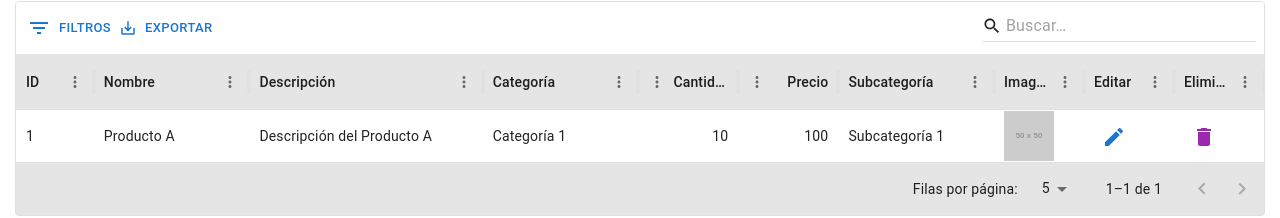
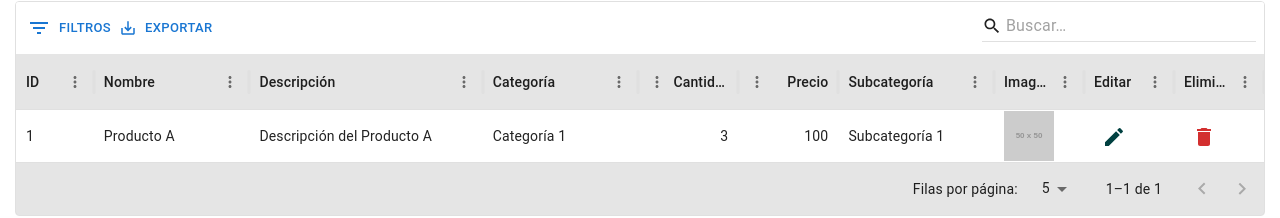
Before and after one commit to PROMASCOTA-TIC/Frontend-Entrepreneurs, a Next.js app: page /emprendedores/inicio in a window 1280 px wide. Shown: the part 651-869 px from the top of the page. Built offline with nearby package versions, Linux system fonts and the light colour scheme.

Commit message:
feat: Mejora colores de botones del componente para la tabla de inicio de productos por terminar stock

```diff
--- a/src/app/(emprendedor)/emprendedores/components/inicio-emprendedor/TablaProductosTerminarStock.tsx
+++ b/src/app/(emprendedor)/emprendedores/components/inicio-emprendedor/TablaProductosTerminarStock.tsx
@@ -23,7 +23,7 @@ const rows: Product[] = [
     nombre: 'Producto A',
     descripcion: 'Descripción del Producto A',
     categoria: 'Categoría 1',
-    cantidad: 10,
+    cantidad: 3,
     precio: 100,
     subcategoria: 'Subcategoría 1',
     imagen: 'https://via.placeholder.com/50'
@@ -54,7 +54,7 @@ const columns: GridColDef[] = [
     minWidth: 90,
     flex: 1,
     renderCell: () => (
-      <IconButton color="primary" aria-label="Editar">
+      <IconButton  aria-label="Editar" sx={{color:themePalette.primary}}>
         <EditIcon />
       </IconButton>
     ),
@@ -65,7 +65,7 @@ const columns: GridColDef[] = [
     minWidth: 90,
     flex: 1,
     renderCell: () => (
-      <IconButton color="secondary" aria-label="Eliminar">
+      <IconButton color="error" aria-label="Eliminar">
         <DeleteIcon />
       </IconButton>
     ),
```
